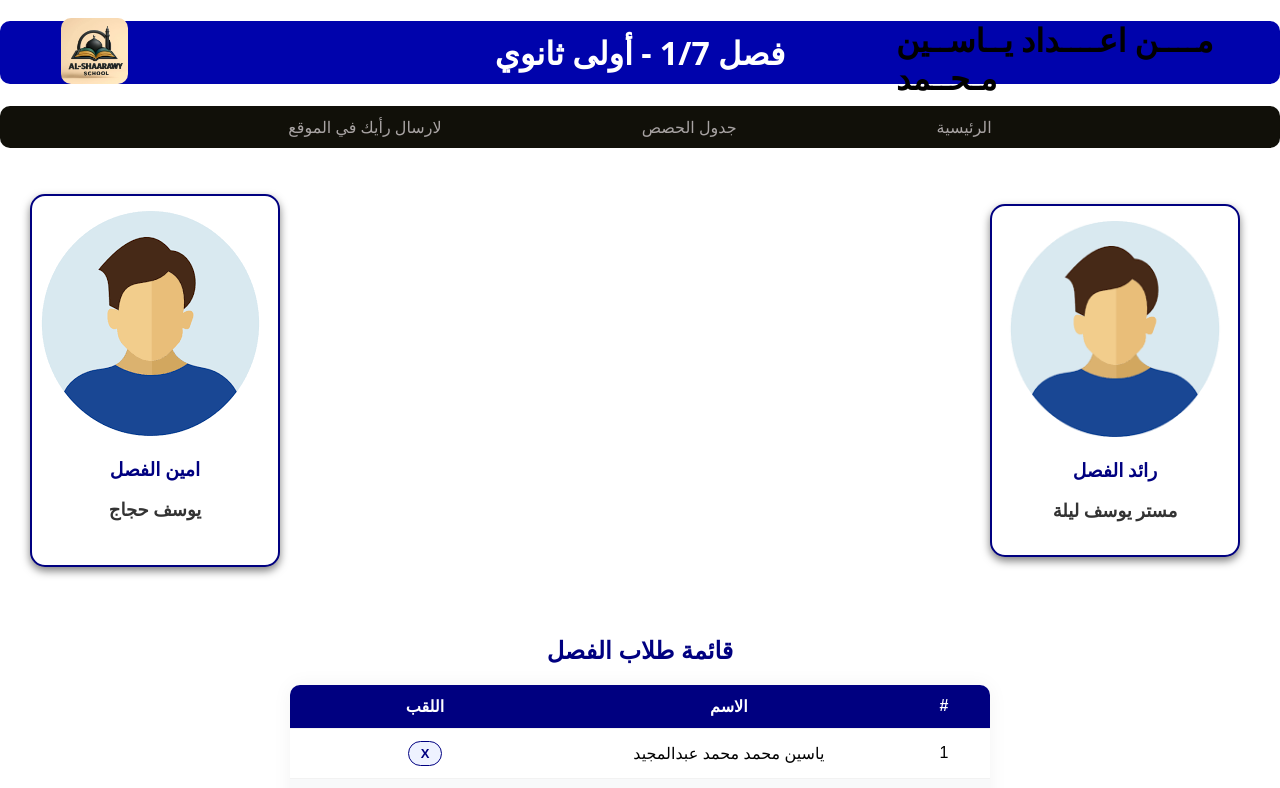
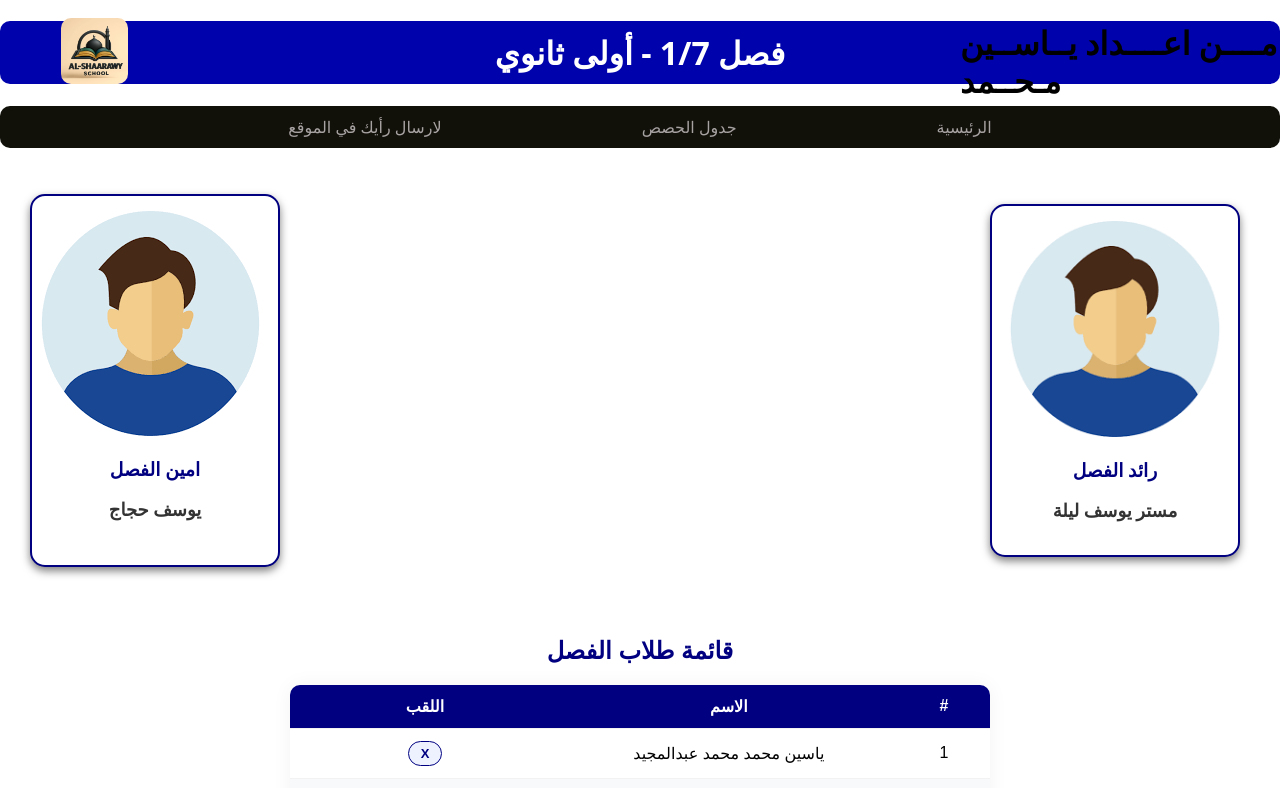
Before and after one commit to Yasin-mohamedX2/1-7-class-elsheikh-elsharaaewy-high-school, a plain HTML site: page index.html in a window 1280 px wide. Shown: the top 788 px of the page. Drawn offline with Linux system fonts and the light colour scheme.

Commit message:
Update index.html

```diff
--- a/index.html
+++ b/index.html
@@ -350,8 +350,6 @@
         <div class="footer-right">
             <p>إعداد الطالب: <span>ياسين محمد محمد</span></p>
         </div>
-
-
         <div class="footer-left">
             <p>تحت إشراف: مستر أحمد سويلم & مستر محمد حلمي</p>
             <p>مدير مدرسة الشعراوي</p>
@@ -400,8 +398,8 @@
 }
 .yasin{
     position: absolute;
-    top: 0.1%;
-    left: 70%;
+    top: 0.5%;
+    left: 75%;
 }
 .madrasa {
     position: absolute;
```
